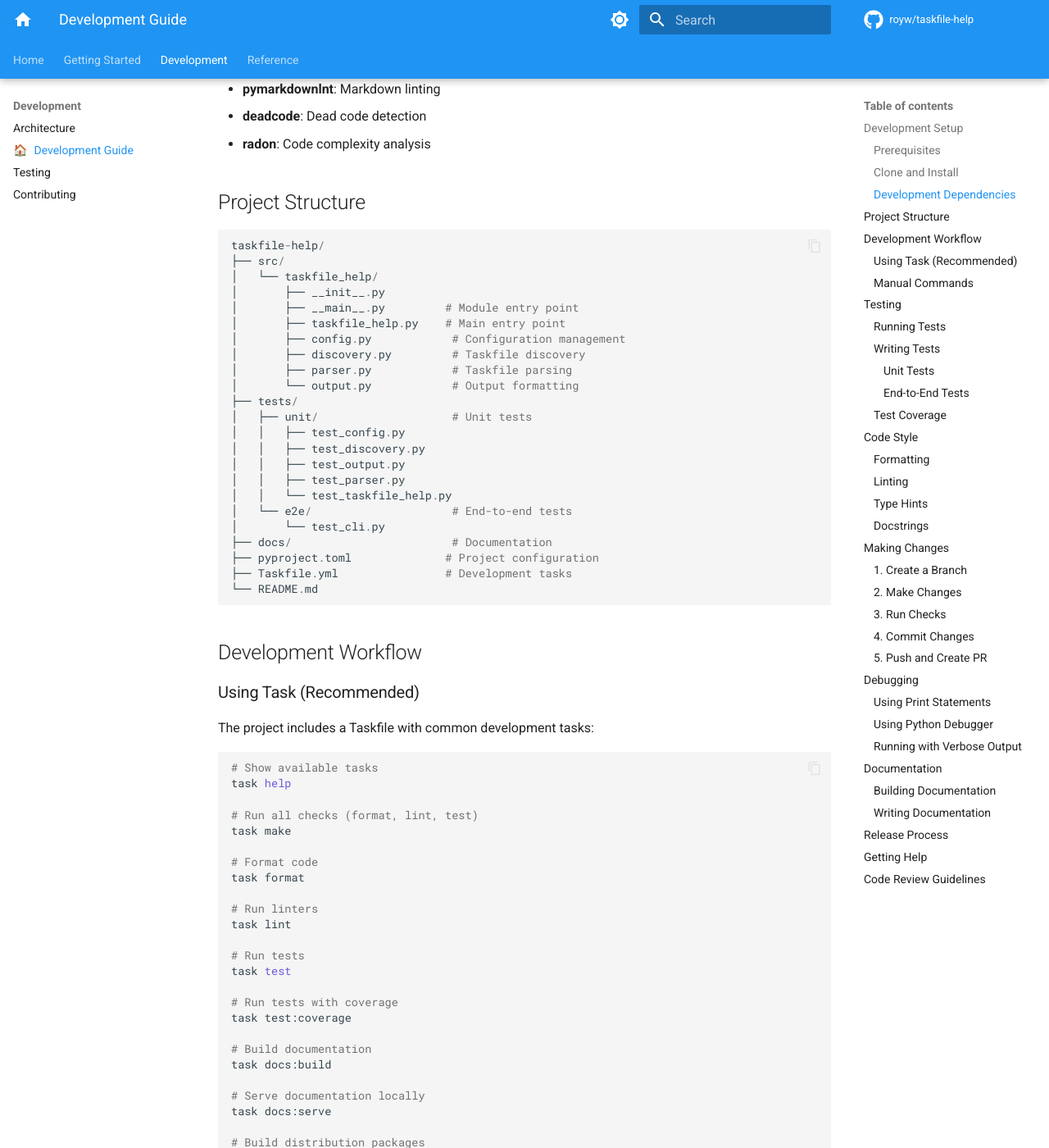
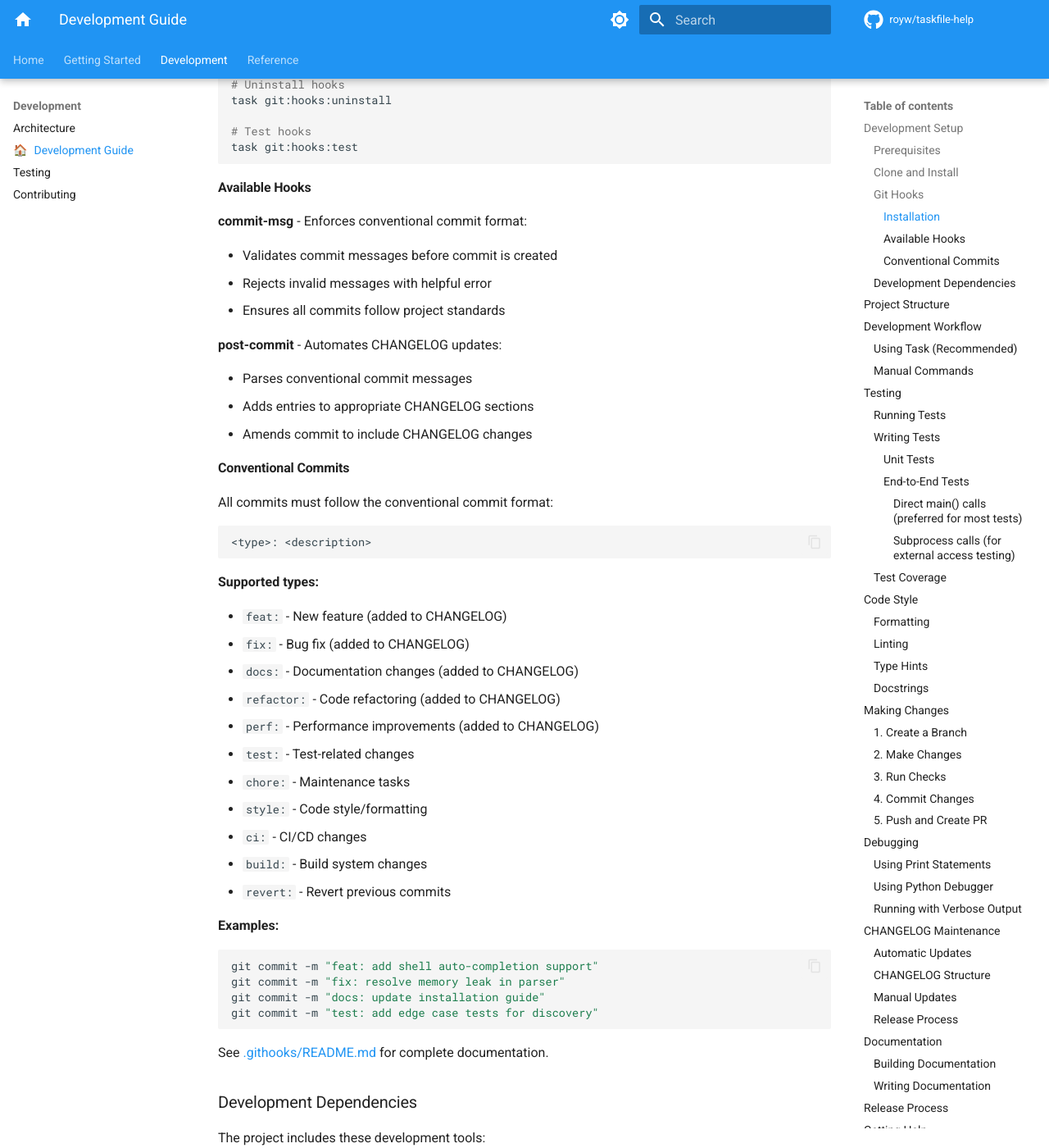
Before and after one commit to royw/taskfile_help, an MkDocs documentation site: the page built from docs/development/guide.md, in a window 1280 px wide and 1400 px high, scrolled down 985 px. Shown: the whole window at 82% size. Built offline with MkDocs 1.6.1 and Material for MkDocs 9.7.7, drawn with Linux system fonts in a browser that asks for light colours; comment, search, counter and statistics services are not loaded; some of the changed text lies outside the part shown.

Commit message:
docs: add git hooks and CHANGELOG workflow to development guide
Updated development documentation with comprehensive git workflow:

Contributing Guide:
- Added code quality standards (complexity ≤10, no emojis, no hard-coded paths)
- Added docstring requirements (module docstrings, __init__.py only)
- Organized code standards into sections (General, Docstrings, Code Quality)

Development Guide:
- Expanded Git Hooks section with installation and usage
- Added commit-msg and post-commit hook descriptions
- Documented all conventional commit types with examples
- Added CHANGELOG Maintenance section explaining automated updates
- Documented CHANGELOG structure (Keep a Changelog format)
- Added manual update guidelines and release process
- Updated e2e testing section to explain direct main() vs subprocess approaches

Both guides now provide complete information for contributors about:
- Conventional commits enforcement
- Automated CHANGELOG updates
- Code quality standards
- Testing approaches

````diff
--- a/docs/development/guide.md
+++ b/docs/development/guide.md
@@ -22,7 +22,74 @@ uv sync --dev
 
 # Or using pip
 pip install -e ".[dev]"
+
+# Install git hooks (optional but recommended)
+task git:hooks:install
 ```
+
+### Git Hooks
+
+The project uses git hooks to enforce commit standards and automate CHANGELOG updates.
+
+#### Installation
+
+```bash
+# Install hooks (recommended for all contributors)
+task git:hooks:install
+
+# Uninstall hooks
+task git:hooks:uninstall
+
+# Test hooks
+task git:hooks:test
+```
+
+#### Available Hooks
+
+**commit-msg** - Enforces conventional commit format:
+
+- Validates commit messages before commit is created
+- Rejects invalid messages with helpful error
+- Ensures all commits follow project standards
+
+**post-commit** - Automates CHANGELOG updates:
+
+- Parses conventional commit messages
+- Adds entries to appropriate CHANGELOG sections
+- Amends commit to include CHANGELOG changes
+
+#### Conventional Commits
+
+All commits must follow the conventional commit format:
+
+```text
+<type>: <description>
+```
+
+**Supported types:**
+
+- `feat:` - New feature (added to CHANGELOG)
+- `fix:` - Bug fix (added to CHANGELOG)
+- `docs:` - Documentation changes (added to CHANGELOG)
+- `refactor:` - Code refactoring (added to CHANGELOG)
+- `perf:` - Performance improvements (added to CHANGELOG)
+- `test:` - Test-related changes
+- `chore:` - Maintenance tasks
+- `style:` - Code style/formatting
+- `ci:` - CI/CD changes
+- `build:` - Build system changes
+- `revert:` - Revert previous commits
+
+**Examples:**
+
+```bash
+git commit -m "feat: add shell auto-completion support"
+git commit -m "fix: resolve memory leak in parser"
+git commit -m "docs: update installation guide"
+git commit -m "test: add edge case tests for discovery"
+```
+
+See [.githooks/README.md](../../.githooks/README.md) for complete documentation.
 
 ### Development Dependencies
 
@@ -39,7 +106,7 @@ The project includes these development tools:
 
 ## Project Structure
 
-```
+```text
 taskfile-help/
 ├── src/
 │   └── taskfile_help/
@@ -181,12 +248,46 @@ tasks:
 
 #### End-to-End Tests
 
+E2E tests can use two approaches:
+
+##### **Direct `main()` calls** (preferred for most tests)
+
+- Simpler and faster
+- Easier to inject dependencies and mock behavior
+- Better for testing application logic
+
+```python
+from taskfile_help.taskfile_help import main
+from unittest.mock import patch
+
+def test_main_taskfile(tmp_path: Path, monkeypatch: pytest.MonkeyPatch) -> None:
+    """Test main taskfile display."""
+    taskfile = tmp_path / "Taskfile.yml"
+    taskfile.write_text("""version: '3'
+tasks:
+  build:
+    desc: Build the project
+""")
+    monkeypatch.chdir(tmp_path)
+
+    with patch("sys.stdout.isatty", return_value=False):
+        result = main(["taskfile-help"])
+
+    assert result == 0
+```
+
+##### **Subprocess calls** (for external access testing)
+
+- Tests actual installed scripts and module invocation
+- Validates package installation and entry points
+- Use for testing: `python -m taskfile_help`, console scripts, etc.
+
 ```python
 import subprocess
 import sys
 
-def test_help_command() -> None:
-    """Test that help command works."""
+def test_module_invocation() -> None:
+    """Test that module can be invoked with -m flag."""
     result = subprocess.run(
         [sys.executable, "-m", "taskfile_help", "-h"],
         capture_output=True,
@@ -217,7 +318,7 @@ The project uses **ruff** for formatting:
 uv run ruff format src/
 
 # Check formatting
-uv run ruff format --check src/
+uv run ruff check --fix --select I src/
 ```
 
 ### Linting
@@ -346,6 +447,60 @@ import pdb; pdb.set_trace()
 taskfile-help --verbose
 ```
 
+## CHANGELOG Maintenance
+
+The project uses automated CHANGELOG updates via git hooks.
+
+### Automatic Updates
+
+When you commit with a conventional commit message, the post-commit hook automatically:
+
+1. Parses your commit message
+2. Adds an entry to the appropriate section in `CHANGELOG.md`
+3. Amends your commit to include the CHANGELOG update
+
+**Example workflow:**
+
+```bash
+# Make your changes
+git add src/taskfile_help/parser.py
+
+# Commit with conventional format
+git commit -m "feat: add dependency parsing support"
+
+# Hook automatically updates CHANGELOG.md:
+#   ### Added
+#   - add dependency parsing support (abc123)
+```
+
+### CHANGELOG Structure
+
+The `CHANGELOG.md` follows [Keep a Changelog](https://keepachangelog.com/) format:
+
+- **[Unreleased]** - Current development work (auto-updated by hooks)
+  - **Added** - New features (`feat:` commits)
+  - **Changed** - Changes in existing functionality (`docs:`, `refactor:`, `perf:` commits)
+  - **Fixed** - Bug fixes (`fix:` commits)
+- **[Version]** - Released versions with date
+
+### Manual Updates
+
+You can manually edit `CHANGELOG.md` when needed:
+
+- Reorganizing entries for clarity
+- Adding breaking changes notes
+- Preparing for a release
+- Adding migration guides
+
+### Release Process
+
+When releasing a new version:
+
+1. Move entries from `[Unreleased]` to a new version section
+2. Add the version number and date: `## [0.2.0] - 2025-10-28`
+3. Update version links at the bottom of the file
+4. Commit with: `chore: prepare release v0.2.0`
+
 ## Documentation
 
 ### Building Documentation
@@ -370,14 +525,13 @@ open http://127.0.0.1:8000
 
 ## Release Process
 
-1. Update version in `pyproject.toml`
-2. Update CHANGELOG.md
-3. Run all tests: `task make`
-4. Build package: `task build`
-5. Create git tag: `git tag v0.2.0`
-6. Push tag: `git push origin v0.2.0`
-7. Create GitHub release
-8. Publish to PyPI: `uv publish`
+1. Run all tests: `task make`
+2. Update and commit CHANGELOG.md
+3. Update version in `task version:bump`
+4. Create git tag: `task tag`
+5. Push tag: `git push origin v0.2.0`
+6. Create GitHub release
+7. Publish to PyPI: `uv publish`
 
 ## Getting Help
 
````
Also changed, not shown: other parts of docs/development/guide.md (+1 -1 lines), CHANGELOG.md (+1 -0 lines), docs/development/contributing.md (+15 -1 lines).
